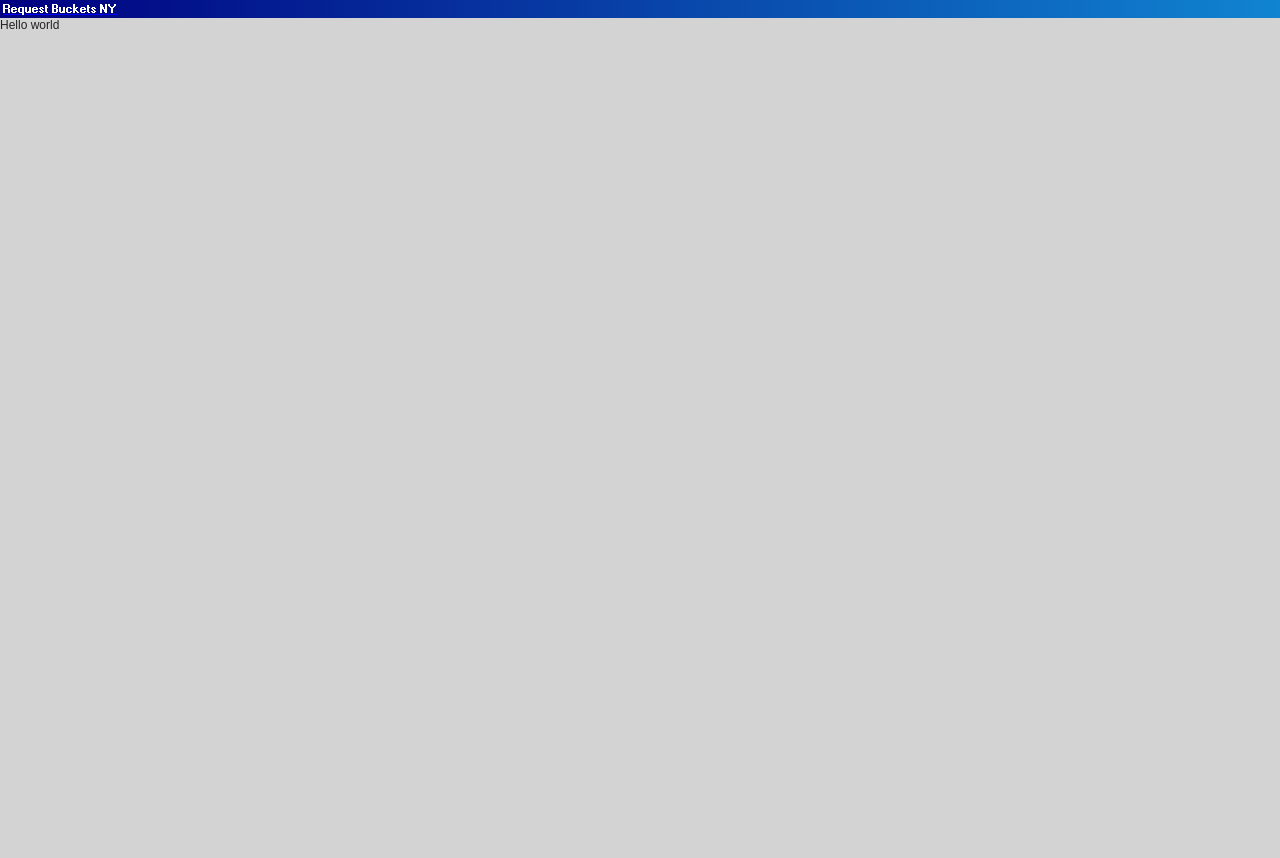
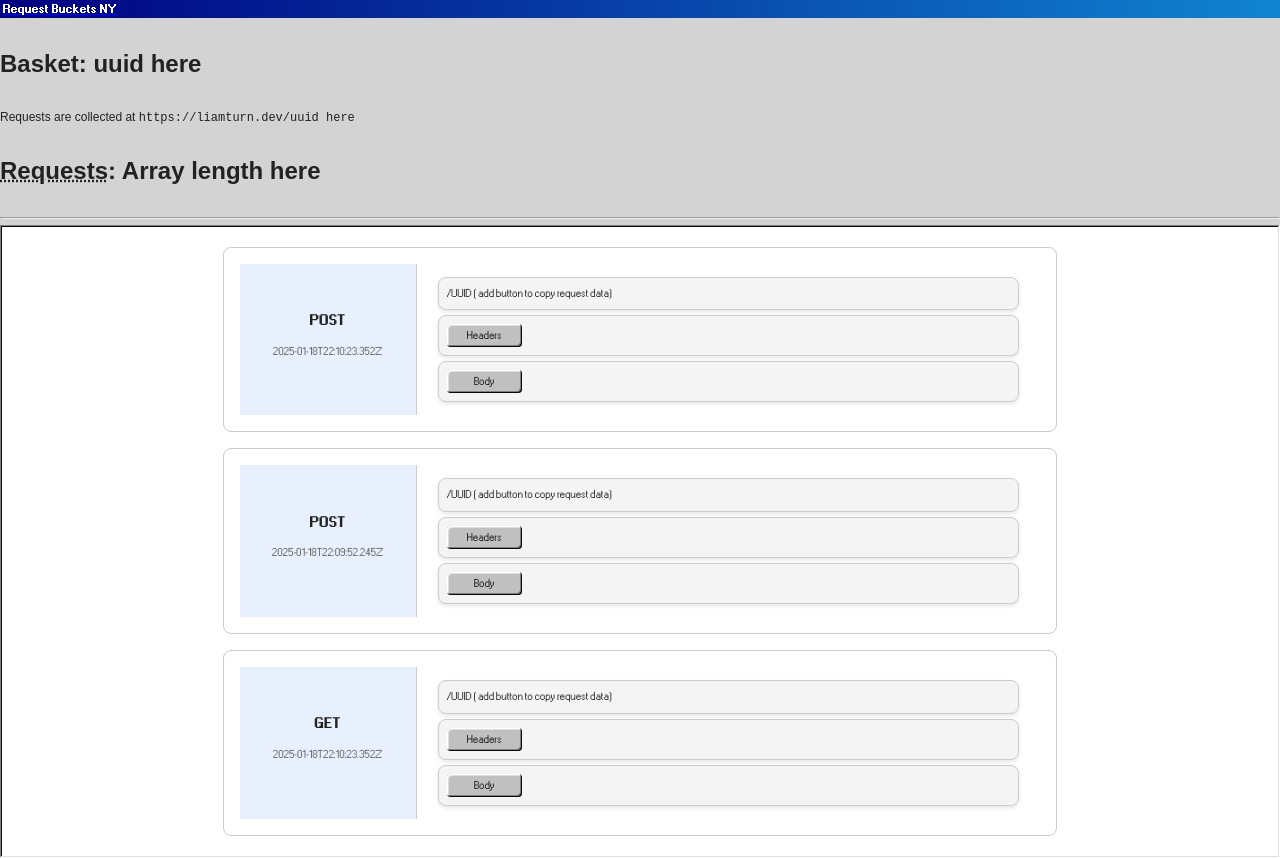
Before and after one commit to SrdjanCoric/capstone-bin, a React (Vite) app in the folder frontend/: page /web/1 in a window 1280 px wide. Before the commit the page ends 800 px from the top, so only its background shows below. Built offline with nearby package versions, Linux system fonts and the light colour scheme.

Commit message:
add bucketpage, request component

```diff
--- a/frontend/src/components/BucketPage.tsx
+++ b/frontend/src/components/BucketPage.tsx
@@ -1,5 +1,93 @@
+// Expected arguments
+// Array containing objects representing requests to bucket
+// We need to pass in UUID separately
+import Request from "./Request";
+
+const data = [
+  {
+    id: "1",
+    method: "POST",
+    requestTime: "2025-01-18T22:10:23.352Z",
+    headers: {
+      "content-type": "application/json",
+      "user-agent": "PostmanRuntime/7.41.1",
+      accept: "*/*",
+      "postman-token": "63fb3b9c-9dee-4f58-80a6-2b3777a8e284",
+      host: "localhost:3000",
+      "accept-encoding": "gzip, deflate, br",
+      connection: "keep-alive",
+      "content-length": "38",
+    },
+    body: '{"new":"yorkshire","key":"values"}',
+  },
+  {
+    id: "2",
+    method: "POST",
+    requestTime: "2025-01-18T22:09:52.245Z",
+    headers: {
+      "content-type": "application/json",
+      "user-agent": "PostmanRuntime/7.41.1",
+      accept: "*/*",
+      "postman-token": "16a76c39-2215-4e8a-9bed-ad071fe4a6a5",
+      host: "localhost:3000",
+      "accept-encoding": "gzip, deflate, br",
+      connection: "keep-alive",
+      "content-length": "18",
+    },
+    body: '{"hello":"world"}',
+  },
+  {
+    id: "3",
+    method: "GET",
+    requestTime: "2025-01-18T22:10:23.352Z",
+    headers: {
+      "content-type": "application/json",
+      "user-agent": "PostmanRuntime/7.41.1",
+      accept: "*/*",
+      "postman-token": "63fb3b9c-9dee-4f58-80a6-2b3777a8e284",
+      host: "localhost:3000",
+      "accept-encoding": "gzip, deflate, br",
+      connection: "keep-alive",
+      "content-length": "38",
+    },
+    body: '{"new":"yorkshire","key":"values"}',
+  },
+];
+
 const BucketPage = () => {
-  return <div>Hello world</div>;
+  return (
+    <>
+      <div>
+        <div className="row">
+          <div className="col-md-8">
+            <h4>Basket: uuid here</h4>
+            <p id="requests_link" className="">
+              Requests are collected at{" "}
+              <kbd className="basket_uri">https://liamturn.dev/uuid here</kbd>
+              <kbd className="copy-url-btn">
+                <span
+                  title="Copy URL"
+                  className="glyphicon glyphicon-copy"
+                ></span>
+              </kbd>
+            </p>
+          </div>
+          <div className="col-md-3 col-md-offset-1">
+            <h4>
+              <abbr title="Current requests count (Total count)">Requests</abbr>
+              : <span id="requests_count">Array length here</span>
+            </h4>
+          </div>
+        </div>
+      </div>
+      <hr></hr>
+      <ul className="tree-view">
+        {data.map((request) => {
+          return <Request key={request.id} request={request} />;
+        })}
+      </ul>
+    </>
+  );
 };
 
 export default BucketPage;
--- a/frontend/src/components/Request.tsx
+++ b/frontend/src/components/Request.tsx
@@ -0,0 +1,59 @@
+import { RequestData } from "../types";
+import { useState } from "react";
+
+interface RequestProps {
+  request: RequestData;
+  key: string;
+}
+
+const Request = ({ request }: RequestProps) => {
+  const [displayHeaders, setDisplayHeaders] = useState(false);
+  const [displayBody, setDisplayBody] = useState(false);
+
+  return (
+    <div className="forum-post">
+      <div className="post-info">
+        <p className="name">{request.method}</p>
+        <p className="timestamp">{request.requestTime}</p>
+      </div>
+
+      <div className="post-content">
+        <div className="box">
+          <p>/UUID ( add button to copy request data)</p>
+        </div>
+
+        {/* header box */}
+        <div className="box">
+          <button
+            className="toggle-button"
+            onClick={() => setDisplayHeaders(!displayHeaders)}
+          >
+            Headers
+          </button>
+          {displayHeaders && (
+            <div className="box-content">
+              <p>Headers go here.</p>
+            </div>
+          )}
+        </div>
+
+        {/* body box */}
+        <div className="box">
+          <button
+            className="toggle-button"
+            onClick={() => setDisplayBody(!displayBody)}
+          >
+            Body
+          </button>
+          {displayBody && (
+            <div className="box-content">
+              <p>Body goes here.</p>
+            </div>
+          )}
+        </div>
+      </div>
+    </div>
+  );
+};
+
+export default Request;
--- a/frontend/src/styles.css
+++ b/frontend/src/styles.css
@@ -21,3 +21,89 @@ body {
 .sidebar h5 {
   margin: 0px;
 }
+
+/* Container for the forum post */
+.forum-post {
+  display: flex;
+  border: 1px solid #ccc;
+  border-radius: 8px;
+  padding: 16px;
+  /* background-color: #f9f9f9; */
+  max-width: 800px;
+  margin: 16px auto;
+  /* box-shadow: 0 4px 6px rgba(0, 0, 0, 0.1); */
+}
+
+/* Left side box for post info */
+.post-info {
+  width: 20%; /* Adjust width as needed */
+  padding: 8px;
+  background-color: #e8f0fe;
+  border-right: 1px solid #ccc;
+  text-align: center;
+  display: flex;
+  flex-direction: column;
+  justify-content: center;
+  align-items: center;
+}
+
+/* Styling for name and timestamp */
+.post-info .name {
+  font-weight: bold;
+  font-size: 1.2em;
+  margin: 0 0 8px 0;
+}
+
+.post-info .timestamp {
+  font-size: 0.9em;
+  color: #666;
+}
+
+/* Right side content for the post text */
+.post-content {
+  flex: 1; /* Takes up the remaining width */
+  padding: 8px 16px;
+  font-size: 1em;
+  line-height: 1.6;
+  color: #333;
+}
+
+/* Styling for individual boxes */
+.box {
+  flex: 1;
+  min-width: 200px;
+  border: 1px solid #ccc;
+  border-radius: 8px;
+  padding: 8px;
+  background-color: #f4f4f4;
+  position: relative;
+  box-shadow: 0 2px 4px rgba(0, 0, 0, 0.1);
+  margin: 5px;
+}
+
+/* Dropdown button */
+.toggle-button {
+  /* color: #fff; */
+  border: none;
+  border-radius: 4px;
+  padding: 6px 12px;
+  cursor: pointer;
+  font-size: 0.9em;
+}
+
+.toggle-button:hover {
+  background-color: rgb(159, 158, 158);
+}
+
+/* Content inside the dropdown */
+.box-content {
+  margin-top: 8px;
+  font-size: 0.9em;
+  color: #444;
+}
+
+.box p {
+  margin: 0;
+  font-size: 0.9em;
+  color: #333;
+}
--- /dev/null
+++ b/frontend/src/types.ts
@@ -0,0 +1,15 @@
+export interface RequestData {
+  method: string;
+  requestTime: string;
+  headers: {
+    "content-type": string;
+    "user-agent": string;
+    accept: string;
+    "postman-token"?: string;
+    host: string;
+    "accept-encoding": string;
+    connection: string;
+    "content-length": string;
+  };
+  body: string; // Use the parsed body type here
+}
```
Also changed, not shown: frontend/src/main.tsx (+4 -4 lines), frontend/src/components/Requests.tsx (deleted).
